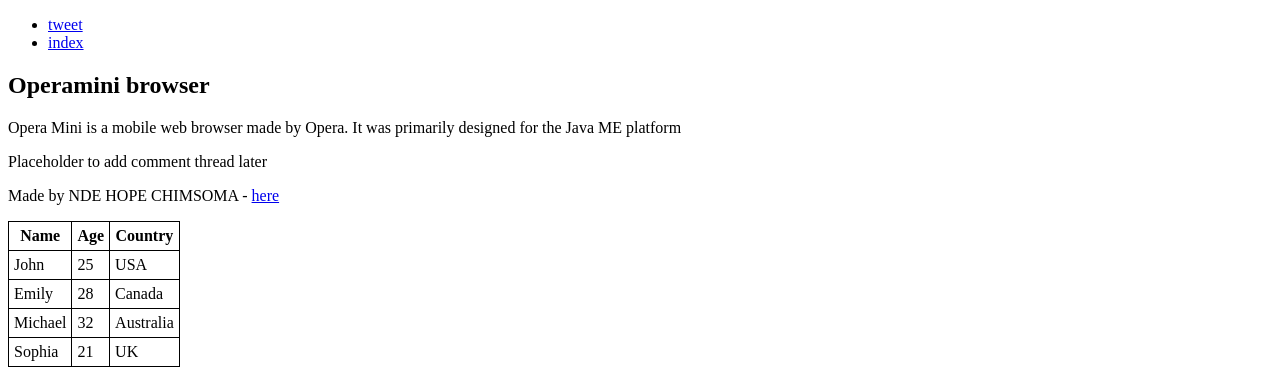
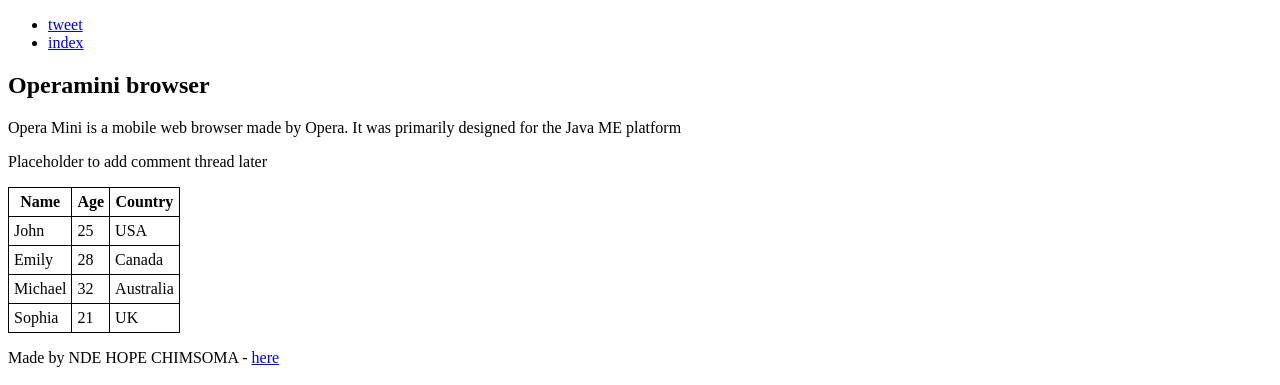
Before and after one commit to chimsoma/alx_html_css, a plain HTML site: page html_basic/index.html in a window 1280 px wide. Shown: the top 385 px of the page. Drawn offline with Linux system fonts and the light colour scheme.

Commit message:
Added some creativity

```diff
--- a/html_basic/index.html
+++ b/html_basic/index.html
@@ -9,7 +9,7 @@
                 border: 1px solid black;
                 border-collapse: collapse;
             }
-            th, td
+            th,td
             {
                 padding: 5px;
             }
@@ -33,37 +33,40 @@
                 <aside>
                     <p>Placeholder to add comment thread later</p>
                 </aside>
+                <article>
+                    <table>
+                        <thread>
+                            <th>Name</th>
+                            <th>Age</th>
+                            <th>Country</th>
+                        </thread>
+                        <tbody>
+                            <td>John</td>
+                            <td>25</td>
+                            <td>USA</td>
+                        </tbody>
+                        <tbody>
+                            <td>Emily</td>
+                            <td>28</td>
+                            <td>Canada</td>
+                        </tbody>
+                        <tbody>
+                            <td>Michael</td>
+                            <td>32</td>
+                            <td>Australia</td>
+                        </tbody>
+                        <tbody>
+                            <td>Sophia</td>
+                            <td>21</td>
+                            <td>UK</td>
+                        </tbody>
+                    </table>
+                </article>
             </main>
             <footer>
                 <p> Made by NDE HOPE CHIMSOMA - <a href="https://opera.com" target="_blank">here</a></p>
             </footer>
-        <table>
-            <tr>
-                <th>Name</th>
-                <th>Age</th>
-                <th>Country</th>
-            </tr>
-            <tr>
-                <td>John</td>
-                <td>25</td>
-                <td>USA</td>
-            </tr>
-            <tr>
-                <td>Emily</td>
-                <td>28</td>
-                <td>Canada</td>
-            </tr>
-            <tr>
-                <td>Michael</td>
-                <td>32</td>
-                <td>Australia</td>
-            </tr>
-            <tr>
-                <td>Sophia</td>
-                <td>21</td>
-                <td>UK</td>
-            </tr>
-        </table>
+
         <h1>this is awesome</h1>
         <h2>quite getting a hang of this</h2>
         <h3>html is awesome</h3>
```
